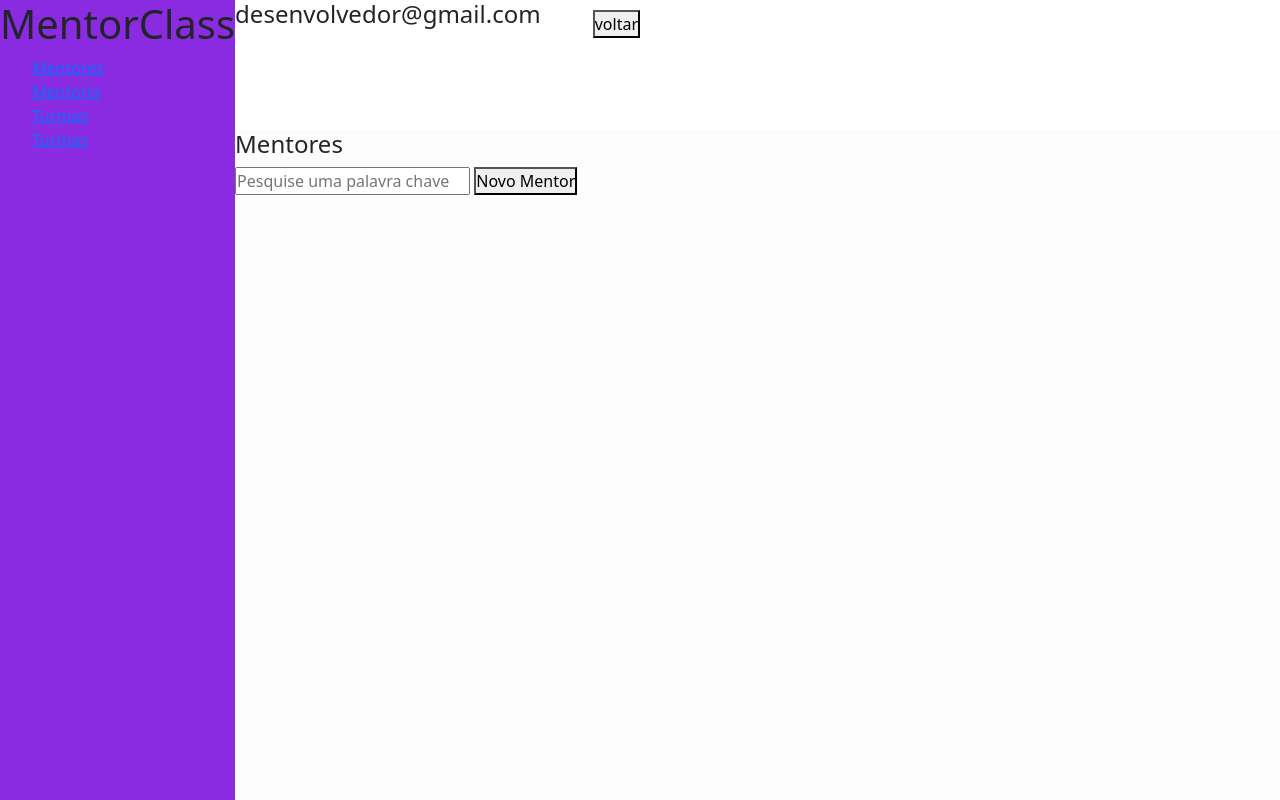
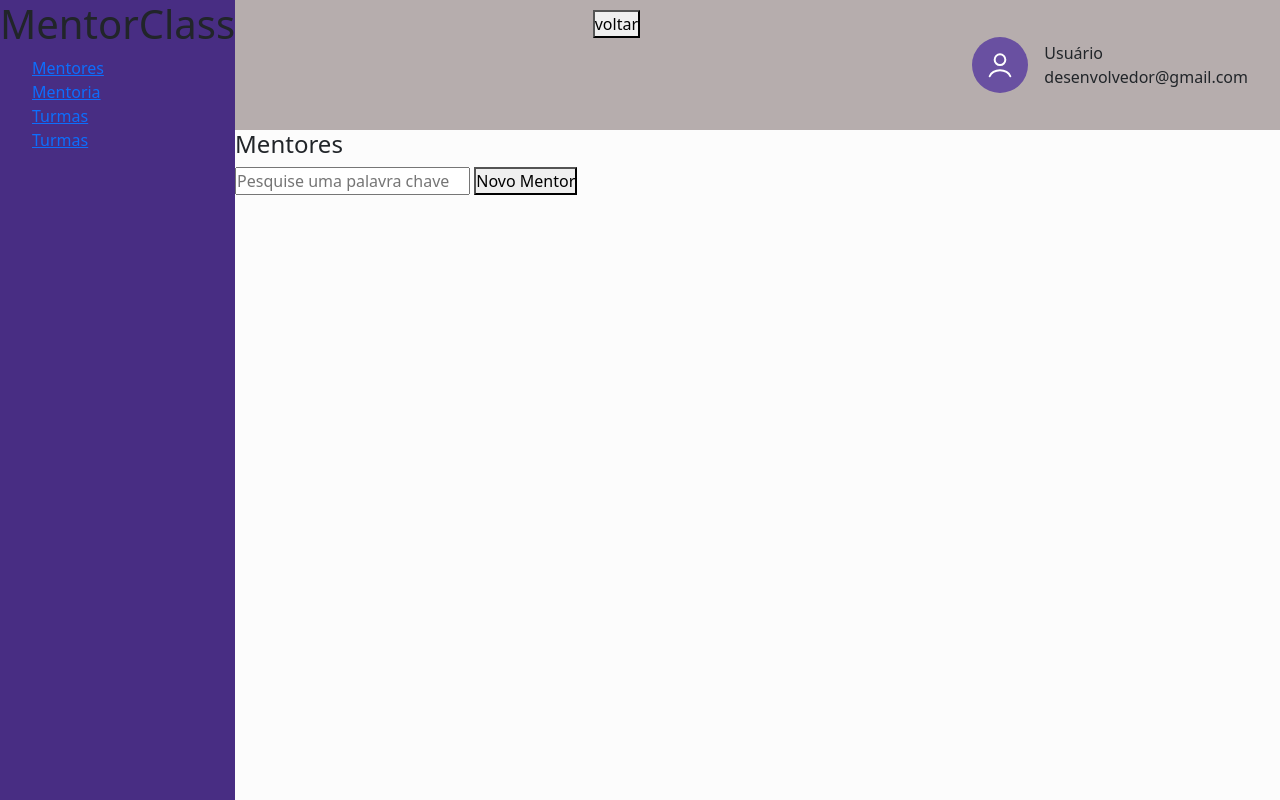
Before and after one commit to enjels/mentorclass, a plain HTML site: page html/mentores/mentores.html in a window 1280 px wide. Drawn offline with nearby package versions, Linux system fonts and the light colour scheme.

Commit message:
ajustes posicionamento do email logado

```diff
--- a/css/mentores/mentores.css
+++ b/css/mentores/mentores.css
@@ -3,34 +3,47 @@
     padding: 0;
     box-sizing: border-box;
     list-style: none;
+
 }
-
+p{
+    margin-bottom: 0;
+}
 .box-content{
     display: flex;
 }
-
-
 #voltar{
     position: fixed;
     right: 50%;
     top: 10px;
 }
-
 .box-purple{
     width: 274px;
-    background-color: blueviolet;
+    background: #482D83;
     height: 100vh;
 }
 .box-silver{
     background: #FCFCFC;
     width: 100%;
     height: 100vh;
-
 }
 .white{
+    display:flex;
+    justify-content: end;
     width: 100%;
     height: 130px;
-    background-color: white;
+    background-color: rgb(182, 173, 173);
+}
+.sub-white{
+    align-items: center;
+    display: flex;
+    padding: 37px 32px;
+}
+.sub-white .p-user{
+    margin-left: 16px;
+}
+.svg-user{
+    width: 56px;
+    margin-left:16px;
 }
 .display{
     display: flex;
--- a/html/mentores/mentores.html
+++ b/html/mentores/mentores.html
@@ -28,7 +28,13 @@
 
         <div class="box-silver">
             <header class="white">
-                <h4 class="branco">desenvolvedor@gmail.com</h4>
+                <div class="sub-white">
+                        <img class="svg-user" src="../../svg/user.svg" alt="">
+                    <div class="p-user">
+                        <p>Usuário</p>
+                        <p>desenvolvedor@gmail.com</p>
+                    </div>
+                </div>
             </header>
 
             <h4>Mentores</h4>
```
Also changed, not shown: svg/user.svg (added).
